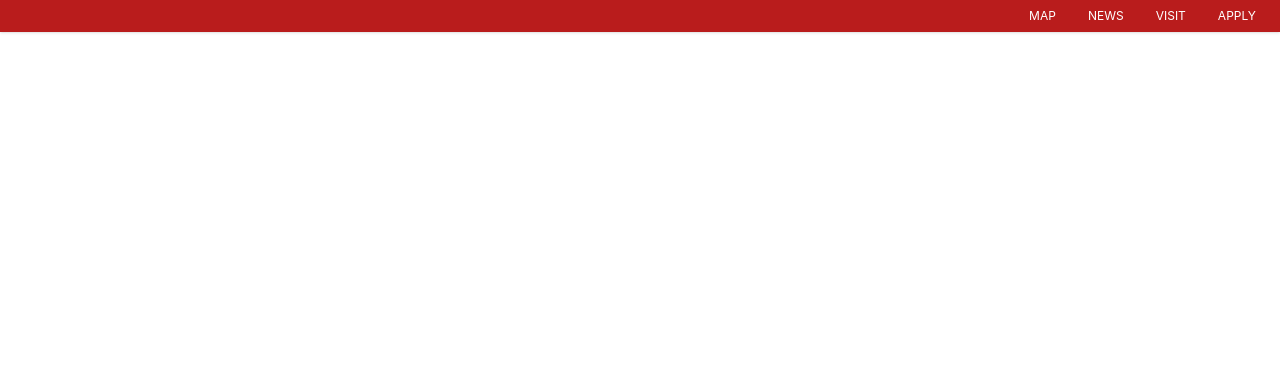
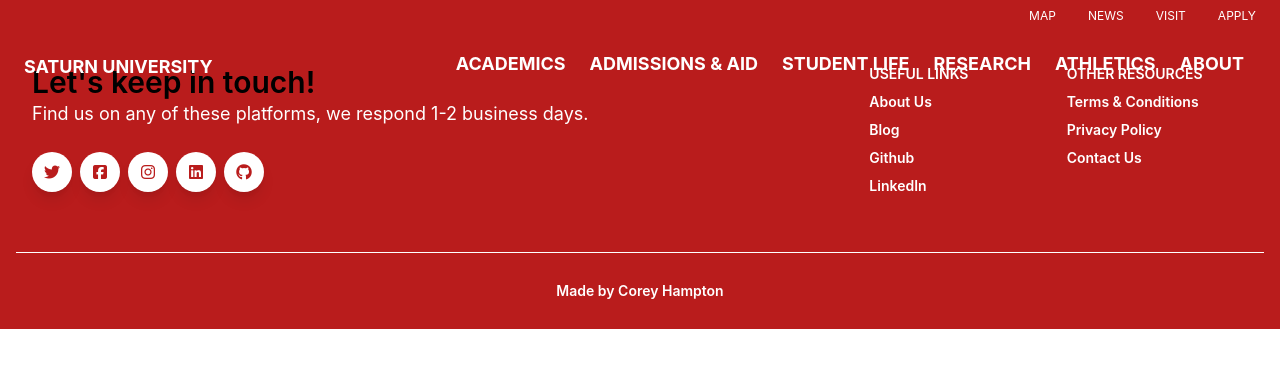
Before and after one commit to CoreyHam/university, a React (Create React App) app: page /Contact in a window 1280 px wide. Shown: the top 368 px of the page. Built offline with nearby package versions, Linux system fonts and the light colour scheme.

Commit message:
Create a Footer

```diff
--- a/src/App.js
+++ b/src/App.js
@@ -4,7 +4,7 @@ import Home from './Components/Home';
 // import { Tuition } from './Components/Tuition';
 // import { Contact } from './Components/Contact';
 import Navbar from './Components/Navbar';
-// import { Footer } from './Components/Footer';
+import Footer from './Components/Footer';
 
 function App() {
   return (
@@ -16,7 +16,7 @@ function App() {
           {/* <Route path='/Tuition' element={<Tuition />} /> */}
           {/* <Route path='/Contact' element={<Contact />} /> */}
         </Routes>
-      {/* <Footer /> */}
+      <Footer />
     </div>
   );
 }
--- /dev/null
+++ b/src/Components/Footer.js
@@ -0,0 +1,136 @@
+import React from "react";
+
+export default function Footer({ fixed }) {
+    return (
+        <footer className="relative bg-red-700 pt-8 pb-6">
+            <div className="container mx-auto px-4">
+                <div className="flex flex-wrap text-center lg:text-left">
+                    <div className="w-full lg:w-6/12 px-4">
+                        <h4 className="text-3xl font-semibold">Let's keep in touch!</h4>
+                        <h5 className="text-lg mt-0 mb-2 text-white">
+                            Find us on any of these platforms, we respond 1-2 business days.
+                        </h5>
+                        <div className="mt-6 lg:mb-0 mb-6">
+                            <button
+                                className="bg-white text-red-700 shadow-lg font-normal h-10 w-10 items-center justify-center align-center rounded-full outline-none focus:outline-none mr-2"
+                                type="button"
+                            >
+                                <i className="fa-brands fa-twitter"></i>
+                            </button>
+                            <button
+                                className="bg-white text-red-700 shadow-lg font-normal h-10 w-10 items-center justify-center align-center rounded-full outline-none focus:outline-none mr-2"
+                                type="button"
+                            >
+                                <i className="fa-brands fa-facebook-square"></i>
+                            </button>
+                            <button
+                                className="bg-white text-red-700 shadow-lg font-normal h-10 w-10 items-center justify-center align-center rounded-full outline-none focus:outline-none mr-2"
+                                type="button"
+                            >
+                                <i className="fa-brands fa-instagram"></i>
+                            </button>
+                            <button
+                                className="bg-white text-red-700 shadow-lg font-normal h-10 w-10 items-center justify-center align-center rounded-full outline-none focus:outline-none mr-2"
+                                type="button"
+                                onClick={() => window.open("https://www.linkedin.com/in/corey-hampton-dev/")}
+                            >
+                                <i className="fa-brands fa-linkedin"></i>
+                            </button>
+                            <button
+                                className="bg-white text-red-700 shadow-lg font-normal h-10 w-10 items-center justify-center align-center rounded-full outline-none focus:outline-none mr-2"
+                                type="button"
+                                onClick={() => window.open("https://github.com/CoreyHam")}
+                            >
+                                <i className="fa-brands fa-github"></i>
+                            </button>
+                        </div>
+                    </div>
+                    <div className="w-full lg:w-6/12 px-4">
+                        <div className="flex flex-wrap items-top mb-6">
+                            <div className="w-full lg:w-4/12 px-4 ml-auto">
+                                <span className="block uppercase text-white text-sm font-semibold mb-2">
+                                    Useful Links
+                                </span>
+                                <ul className="list-unstyled">
+                                    <li>
+                                        <a
+                                            className="text-white hover:text-gray-900 font-semibold block pb-2 text-sm hover:cursor-pointer"
+                                        >
+                                            About Us
+                                        </a>
+                                    </li>
+                                    <li>
+                                        <a
+                                            className="text-white hover:text-gray-900 font-semibold block pb-2 text-sm hover:cursor-pointer"
+                                        >
+                                            Blog
+                                        </a>
+                                    </li>
+                                    <li>
+                                        <a
+                                            className="text-white hover:text-gray-900 font-semibold block pb-2 text-sm"
+                                            href="https://github.com/CoreyHam"
+                                        >
+                                            Github
+                                        </a>
+                                    </li>
+                                    <li>
+                                        <a
+                                            className="text-white hover:text-gray-900 font-semibold block pb-2 text-sm"
+                                            href="https://www.linkedin.com/in/corey-hampton-dev/"
+                                        >
+                                            LinkedIn
+                                        </a>
+                                    </li>
+                                </ul>
+                            </div>
+                            <div className="w-full lg:w-4/12 px-4">
+                                <span className="block uppercase text-white text-sm font-semibold mb-2">
+                                    Other Resources
+                                </span>
+                                <ul className="list-unstyled">
+                                    <li>
+                                        <a
+                                            className="text-white hover:text-gray-900 font-semibold block pb-2 text-sm hover:cursor-pointer"
+                                        >
+                                            Terms &amp; Conditions
+                                        </a>
+                                    </li>
+                                    <li>
+                                        <a
+                                            className="text-white hover:text-gray-900 font-semibold block pb-2 text-sm hover:cursor-pointer"
+                                        >
+                                            Privacy Policy
+                                        </a>
+                                    </li>
+                                    <li>
+                                        <a
+                                            className="text-white hover:text-gray-900 font-semibold block pb-2 text-sm hover:cursor-pointer"
+                                        >
+                                            Contact Us
+                                        </a>
+                                    </li>
+                                </ul>
+                            </div>
+                        </div>
+                    </div>
+                </div>
+                <hr className="my-6 border-white" />
+                <div className="flex flex-wrap items-center md:justify-between justify-center">
+                    <div className="w-full md:w-4/12 px-4 mx-auto text-center">
+                        <div className="text-sm text-white font-semibold py-1">
+                            Made by{" "}
+                            <a
+                                href="https://www.linkedin.com/in/corey-hampton-dev/"
+                                className="text-white hover:text-gray-900"
+                            >
+                                Corey Hampton
+                            </a>
+                        </div>
+                    </div>
+                </div>
+            </div>
+        </footer>
+
+    )
+}
```
